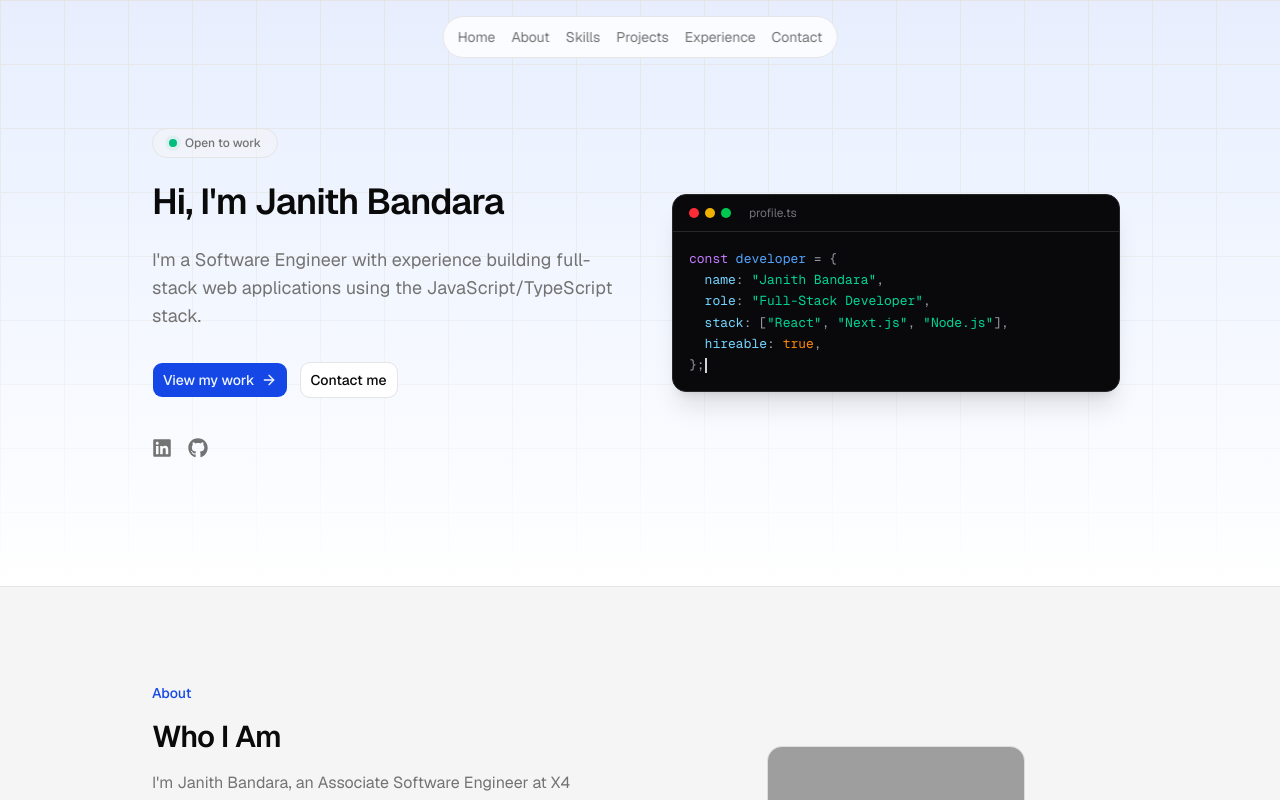
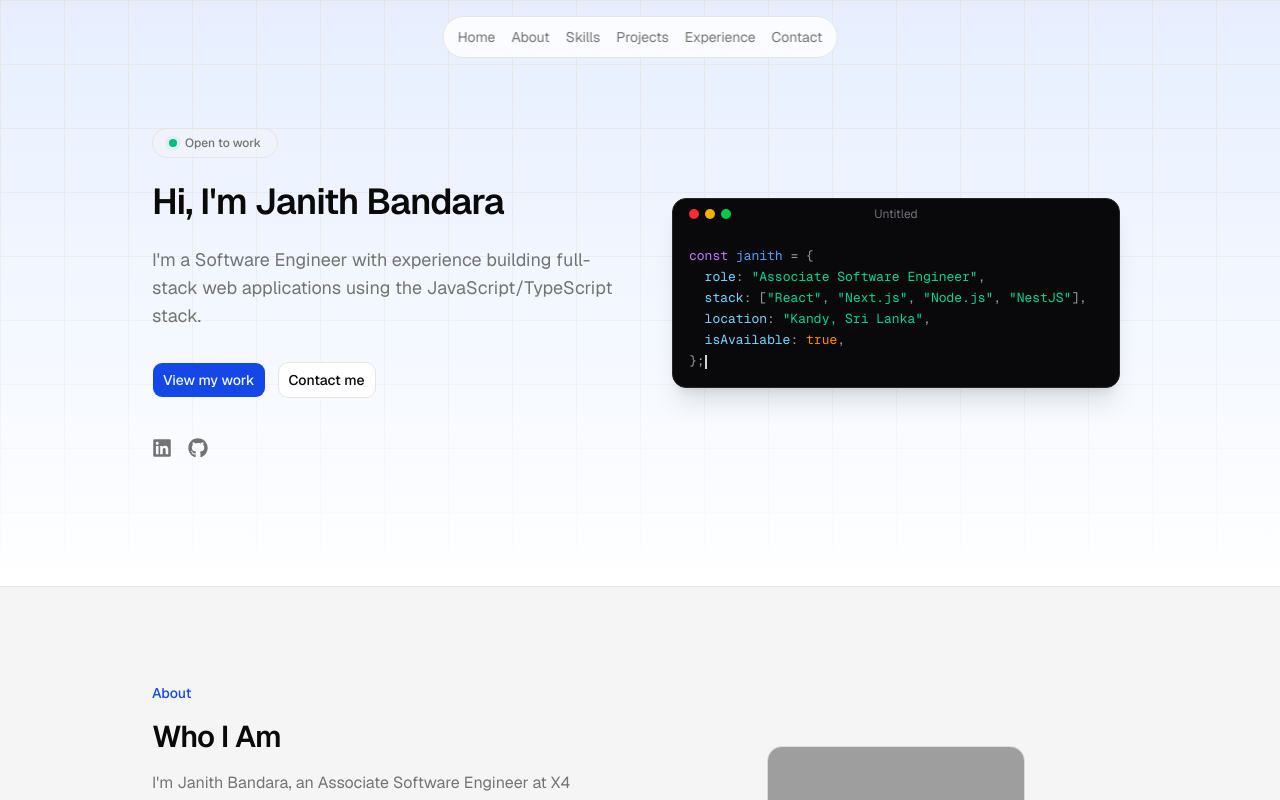
Before and after one commit to janithbandara1/portfolio, a Next.js app: page / in a window 1280 px wide. Shown: the top 800 px of the page. Built offline with nearby package versions, Linux system fonts and the light colour scheme; grey boxes are pictures that could not be loaded.

Commit message:
Update CodeSnippet and Hero components; correct siteConfig LinkedIn URL

```diff
--- a/components/code-snippet.tsx
+++ b/components/code-snippet.tsx
@@ -1,29 +1,22 @@
 "use client";
 
 import { useEffect, useState, useSyncExternalStore } from "react";
-import { siteConfig } from "@/lib/data";
 
 type Token = { text: string; className?: string };
 
 const tokens: Token[] = [
   { text: "const", className: "text-purple-400" },
   { text: " " },
-  { text: "developer", className: "text-blue-400" },
+  { text: "janith", className: "text-blue-400" },
   { text: " " },
   { text: "=", className: "text-zinc-400" },
   { text: " " },
   { text: "{", className: "text-zinc-400" },
   { text: "\n  " },
-  { text: "name", className: "text-sky-300" },
-  { text: ":", className: "text-zinc-400" },
-  { text: " " },
-  { text: `"${siteConfig.name}"`, className: "text-emerald-400" },
-  { text: ",", className: "text-zinc-400" },
-  { text: "\n  " },
   { text: "role", className: "text-sky-300" },
   { text: ":", className: "text-zinc-400" },
   { text: " " },
-  { text: `"${siteConfig.role}"`, className: "text-emerald-400" },
+  { text: '"Associate Software Engineer"', className: "text-emerald-400" },
   { text: ",", className: "text-zinc-400" },
   { text: "\n  " },
   { text: "stack", className: "text-sky-300" },
@@ -35,9 +28,17 @@ const tokens: Token[] = [
   { text: '"Next.js"', className: "text-emerald-400" },
   { text: ", ", className: "text-zinc-400" },
   { text: '"Node.js"', className: "text-emerald-400" },
+  { text: ", ", className: "text-zinc-400" },
+  { text: '"NestJS"', className: "text-emerald-400" },
   { text: "],", className: "text-zinc-400" },
   { text: "\n  " },
-  { text: "hireable", className: "text-sky-300" },
+  { text: "location", className: "text-sky-300" },
+  { text: ":", className: "text-zinc-400" },
+  { text: " " },
+  { text: '"Kandy, Sri Lanka"', className: "text-emerald-400" },
+  { text: ",", className: "text-zinc-400" },
+  { text: "\n  " },
+  { text: "isAvailable", className: "text-sky-300" },
   { text: ":", className: "text-zinc-400" },
   { text: " " },
   { text: "true", className: "text-orange-400" },
@@ -112,11 +113,13 @@ export function CodeSnippet() {
 
   return (
     <div className="mx-auto hidden w-full max-w-md overflow-hidden rounded-xl border border-zinc-800 bg-zinc-950 shadow-xl md:block">
-      <div className="flex items-center gap-1.5 border-b border-zinc-800 px-4 py-2.5">
+      <div className="relative flex items-center gap-1.5 px-4 py-2.5">
         <span className="size-2.5 rounded-full bg-red-500" />
         <span className="size-2.5 rounded-full bg-yellow-500" />
         <span className="size-2.5 rounded-full bg-green-500" />
-        <span className="ml-3 text-xs text-zinc-500">profile.ts</span>
+        <span className="absolute left-1/2 -translate-x-1/2 text-xs text-zinc-500">
+          Untitled
+        </span>
       </div>
       <pre className="overflow-x-auto p-4 font-mono text-[13px] leading-relaxed">
         <code>
--- a/components/hero.tsx
+++ b/components/hero.tsx
@@ -1,4 +1,3 @@
-import { ArrowRight } from "lucide-react";
 import { FaGithub, FaLinkedin } from "react-icons/fa";
 import { Button } from "@/components/ui/button";
 import { CodeSnippet } from "@/components/code-snippet";
@@ -34,7 +33,6 @@ export function Hero() {
           <div className="mt-2 flex flex-wrap items-center gap-3">
             <Button size="lg" nativeButton={false} render={<a href="#projects" />}>
               View my work
-              <ArrowRight />
             </Button>
             <Button
               variant="outline"
--- a/lib/data.ts
+++ b/lib/data.ts
@@ -5,7 +5,7 @@ export const siteConfig = {
   location: "Sri Lanka",
   social: {
     github: "https://github.com/janithbandara1",
-    linkedin: "https://linkedin.com/in/janithbandara",
+    linkedin: "https://www.linkedin.com/in/janithbandara1",
   },
 };
 
```
